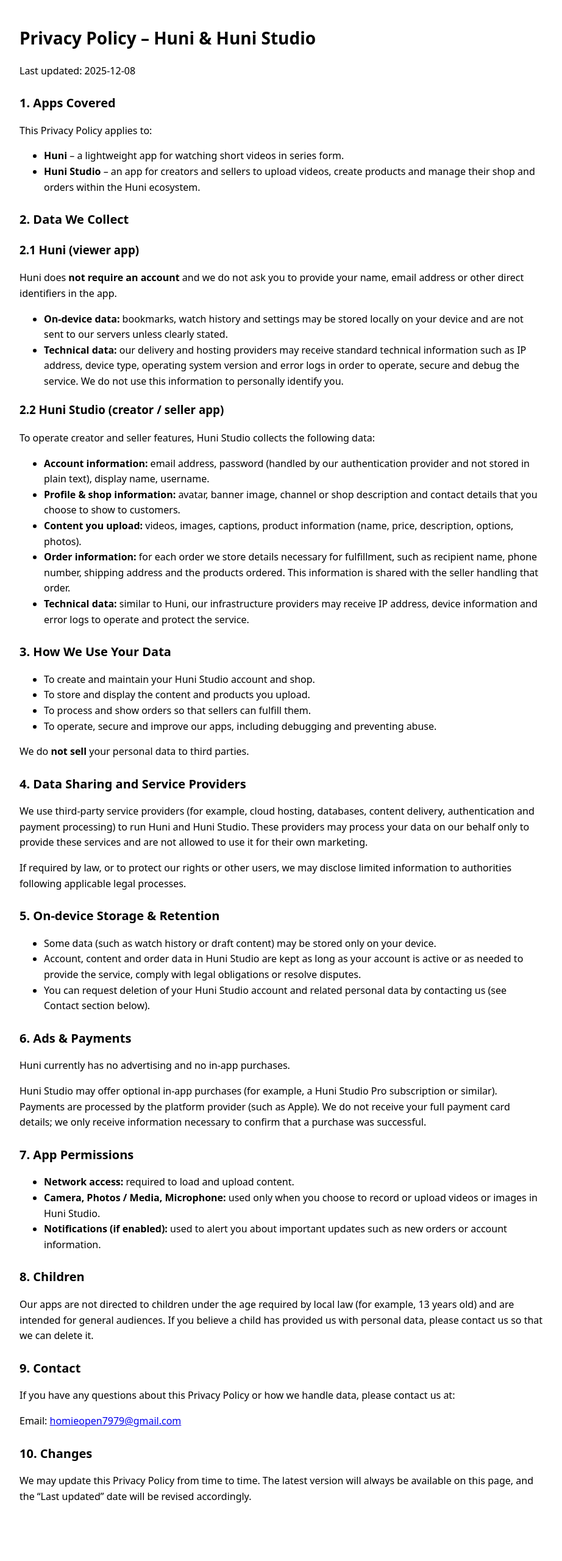
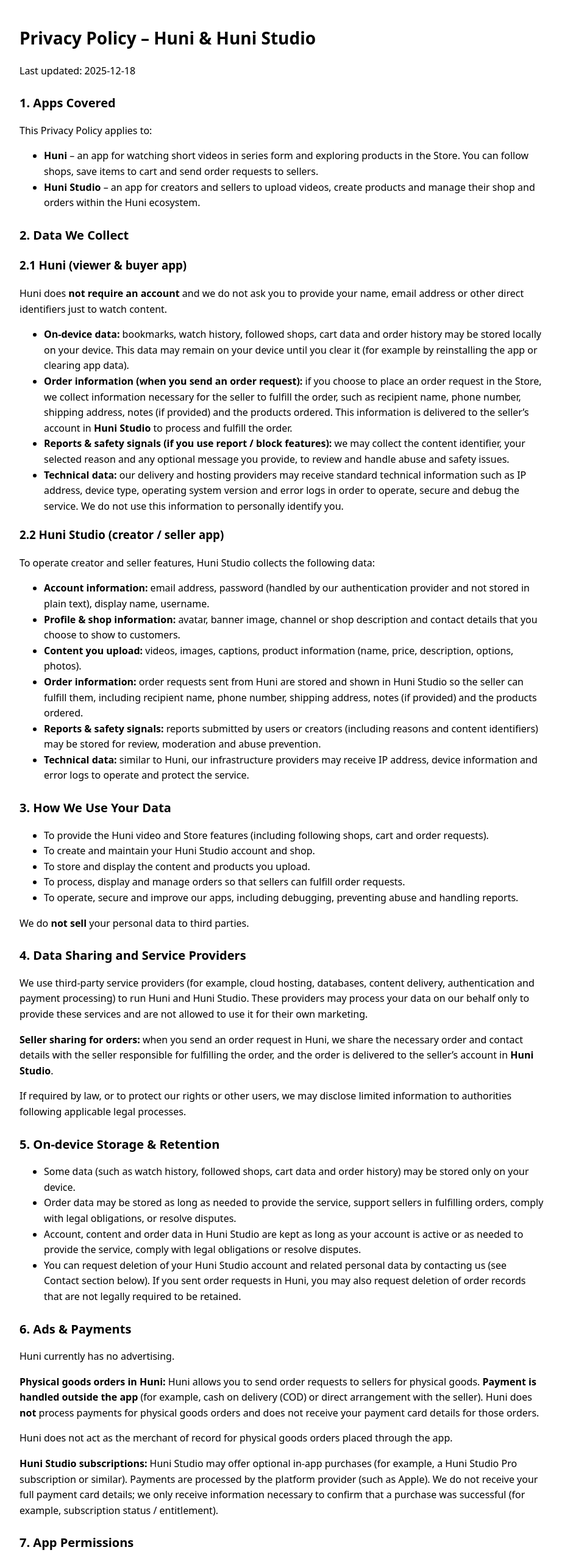
Before and after one commit to Thunga7979/homie-legal, a plain HTML site: page privacy-en.html in a window 1280 px wide. Shown: the top 2560 px of the page at 61% size, without its empty margins (178-1100 px from the left). Before the commit the page ends 2507 px from the top, so only its background shows below. Drawn offline with Linux system fonts and the light colour scheme.

Commit message:
Update privacy-en.html
Signed-off-by: Thunga7979 <thunga7979@gmail.com>

```diff
--- a/privacy-en.html
+++ b/privacy-en.html
@@ -18,125 +18,164 @@
 </head>
 <body>
   <h1>Privacy Policy – Huni &amp; Huni Studio</h1>
-  <p>Last updated: 2025-12-08</p>
+  <p>Last updated: 2025-12-18</p>
 
   <h2>1. Apps Covered</h2>
-  <p>
-    This Privacy Policy applies to:
-  </p>
+  <p>This Privacy Policy applies to:</p>
   <ul>
-    <li><strong>Huni</strong> – a lightweight app for watching short videos in series form.</li>
-    <li><strong>Huni Studio</strong> – an app for creators and sellers to upload videos,
-      create products and manage their shop and orders within the Huni ecosystem.</li>
+    <li>
+      <strong>Huni</strong> – an app for watching short videos in series form and exploring products in the Store.
+      You can follow shops, save items to cart and send order requests to sellers.
+    </li>
+    <li>
+      <strong>Huni Studio</strong> – an app for creators and sellers to upload videos, create products and manage their shop
+      and orders within the Huni ecosystem.
+    </li>
   </ul>
 
   <h2>2. Data We Collect</h2>
 
-  <h3>2.1 Huni (viewer app)</h3>
+  <h3>2.1 Huni (viewer &amp; buyer app)</h3>
   <p>
-    Huni does <strong>not require an account</strong> and we do not ask you to provide
-    your name, email address or other direct identifiers in the app.
+    Huni does <strong>not require an account</strong> and we do not ask you to provide your name, email address
+    or other direct identifiers just to watch content.
   </p>
   <ul>
-    <li><strong>On-device data:</strong> bookmarks, watch history and settings may be
-      stored locally on your device and are not sent to our servers unless clearly stated.</li>
-    <li><strong>Technical data:</strong> our delivery and hosting providers may receive
-      standard technical information such as IP address, device type, operating system
-      version and error logs in order to operate, secure and debug the service. We do not
-      use this information to personally identify you.</li>
+    <li>
+      <strong>On-device data:</strong> bookmarks, watch history, followed shops, cart data and order history may be stored locally
+      on your device. This data may remain on your device until you clear it (for example by reinstalling the app or clearing app data).
+    </li>
+    <li>
+      <strong>Order information (when you send an order request):</strong> if you choose to place an order request in the Store,
+      we collect information necessary for the seller to fulfill the order, such as recipient name, phone number,
+      shipping address, notes (if provided) and the products ordered. This information is delivered to the seller’s account
+      in <strong>Huni Studio</strong> to process and fulfill the order.
+    </li>
+    <li>
+      <strong>Reports &amp; safety signals (if you use report / block features):</strong> we may collect the content identifier,
+      your selected reason and any optional message you provide, to review and handle abuse and safety issues.
+    </li>
+    <li>
+      <strong>Technical data:</strong> our delivery and hosting providers may receive standard technical information such as IP address,
+      device type, operating system version and error logs in order to operate, secure and debug the service.
+      We do not use this information to personally identify you.
+    </li>
   </ul>
 
   <h3>2.2 Huni Studio (creator / seller app)</h3>
   <p>To operate creator and seller features, Huni Studio collects the following data:</p>
   <ul>
-    <li><strong>Account information:</strong> email address, password (handled by our
-      authentication provider and not stored in plain text), display name, username.</li>
-    <li><strong>Profile &amp; shop information:</strong> avatar, banner image, channel or
-      shop description and contact details that you choose to show to customers.</li>
-    <li><strong>Content you upload:</strong> videos, images, captions, product
-      information (name, price, description, options, photos).</li>
-    <li><strong>Order information:</strong> for each order we store details necessary for
-      fulfillment, such as recipient name, phone number, shipping address and the
-      products ordered. This information is shared with the seller handling that order.</li>
-    <li><strong>Technical data:</strong> similar to Huni, our infrastructure providers
-      may receive IP address, device information and error logs to operate and protect
-      the service.</li>
+    <li>
+      <strong>Account information:</strong> email address, password (handled by our authentication provider and not stored in plain text),
+      display name, username.
+    </li>
+    <li>
+      <strong>Profile &amp; shop information:</strong> avatar, banner image, channel or shop description and contact details that you
+      choose to show to customers.
+    </li>
+    <li>
+      <strong>Content you upload:</strong> videos, images, captions, product information (name, price, description, options, photos).
+    </li>
+    <li>
+      <strong>Order information:</strong> order requests sent from Huni are stored and shown in Huni Studio so the seller can fulfill them,
+      including recipient name, phone number, shipping address, notes (if provided) and the products ordered.
+    </li>
+    <li>
+      <strong>Reports &amp; safety signals:</strong> reports submitted by users or creators (including reasons and content identifiers)
+      may be stored for review, moderation and abuse prevention.
+    </li>
+    <li>
+      <strong>Technical data:</strong> similar to Huni, our infrastructure providers may receive IP address, device information and error logs
+      to operate and protect the service.
+    </li>
   </ul>
 
   <h2>3. How We Use Your Data</h2>
   <ul>
+    <li>To provide the Huni video and Store features (including following shops, cart and order requests).</li>
     <li>To create and maintain your Huni Studio account and shop.</li>
     <li>To store and display the content and products you upload.</li>
-    <li>To process and show orders so that sellers can fulfill them.</li>
-    <li>To operate, secure and improve our apps, including debugging and preventing abuse.</li>
+    <li>To process, display and manage orders so that sellers can fulfill order requests.</li>
+    <li>To operate, secure and improve our apps, including debugging, preventing abuse and handling reports.</li>
   </ul>
-  <p>
-    We do <strong>not sell</strong> your personal data to third parties.
-  </p>
+  <p>We do <strong>not sell</strong> your personal data to third parties.</p>
 
   <h2>4. Data Sharing and Service Providers</h2>
   <p>
-    We use third-party service providers (for example, cloud hosting, databases, content
-    delivery, authentication and payment processing) to run Huni and Huni Studio. These
-    providers may process your data on our behalf only to provide these services and are
-    not allowed to use it for their own marketing.
+    We use third-party service providers (for example, cloud hosting, databases, content delivery, authentication and payment processing)
+    to run Huni and Huni Studio. These providers may process your data on our behalf only to provide these services and are not allowed
+    to use it for their own marketing.
   </p>
   <p>
-    If required by law, or to protect our rights or other users, we may disclose limited
-    information to authorities following applicable legal processes.
+    <strong>Seller sharing for orders:</strong> when you send an order request in Huni, we share the necessary order and contact details
+    with the seller responsible for fulfilling the order, and the order is delivered to the seller’s account in <strong>Huni Studio</strong>.
+  </p>
+  <p>
+    If required by law, or to protect our rights or other users, we may disclose limited information to authorities following applicable legal processes.
   </p>
 
   <h2>5. On-device Storage &amp; Retention</h2>
   <ul>
-    <li>Some data (such as watch history or draft content) may be stored only on your
-      device.</li>
-    <li>Account, content and order data in Huni Studio are kept as long as your account
-      is active or as needed to provide the service, comply with legal obligations or
-      resolve disputes.</li>
-    <li>You can request deletion of your Huni Studio account and related personal data by
-      contacting us (see Contact section below).</li>
+    <li>
+      Some data (such as watch history, followed shops, cart data and order history) may be stored only on your device.
+    </li>
+    <li>
+      Order data may be stored as long as needed to provide the service, support sellers in fulfilling orders, comply with legal obligations,
+      or resolve disputes.
+    </li>
+    <li>
+      Account, content and order data in Huni Studio are kept as long as your account is active or as needed to provide the service,
+      comply with legal obligations or resolve disputes.
+    </li>
+    <li>
+      You can request deletion of your Huni Studio account and related personal data by contacting us (see Contact section below).
+      If you sent order requests in Huni, you may also request deletion of order records that are not legally required to be retained.
+    </li>
   </ul>
 
   <h2>6. Ads &amp; Payments</h2>
+  <p>Huni currently has no advertising.</p>
   <p>
-    Huni currently has no advertising and no in-app purchases.
+    <strong>Physical goods orders in Huni:</strong> Huni allows you to send order requests to sellers for physical goods.
+    <strong>Payment is handled outside the app</strong> (for example, cash on delivery (COD) or direct arrangement with the seller).
+    Huni does <strong>not</strong> process payments for physical goods orders and does not receive your payment card details for those orders.
   </p>
   <p>
-    Huni Studio may offer optional in-app purchases (for example, a Huni Studio Pro
-    subscription or similar). Payments are processed by the platform provider (such as
-    Apple). We do not receive your full payment card details; we only receive information
-    necessary to confirm that a purchase was successful.
+    Huni does not act as the merchant of record for physical goods orders placed through the app.
+  </p>
+  <p>
+    <strong>Huni Studio subscriptions:</strong> Huni Studio may offer optional in-app purchases (for example, a Huni Studio Pro subscription or similar).
+    Payments are processed by the platform provider (such as Apple). We do not receive your full payment card details; we only receive information
+    necessary to confirm that a purchase was successful (for example, subscription status / entitlement).
   </p>
 
   <h2>7. App Permissions</h2>
   <ul>
-    <li><strong>Network access:</strong> required to load and upload content.</li>
-    <li><strong>Camera, Photos / Media, Microphone:</strong> used only when you choose
-      to record or upload videos or images in Huni Studio.</li>
-    <li><strong>Notifications (if enabled):</strong> used to alert you about important
-      updates such as new orders or account information.</li>
+    <li><strong>Network access:</strong> required to load, sync and upload content and orders.</li>
+    <li>
+      <strong>Camera, Photos / Media, Microphone:</strong> used only when you choose to record or upload videos or images
+      (primarily in Huni Studio, and only when you initiate those actions).
+    </li>
+    <li>
+      <strong>Notifications (if enabled):</strong> used to alert you about important updates such as new orders, order status changes,
+      or account information.
+    </li>
   </ul>
 
   <h2>8. Children</h2>
   <p>
-    Our apps are not directed to children under the age required by local law (for
-    example, 13 years old) and are intended for general audiences. If you believe a
-    child has provided us with personal data, please contact us so that we can delete it.
+    Our apps are not directed to children under the age required by local law (for example, 13 years old) and are intended for general audiences.
+    If you believe a child has provided us with personal data, please contact us so that we can delete it.
   </p>
 
   <h2>9. Contact</h2>
-  <p>
-    If you have any questions about this Privacy Policy or how we handle data, please
-    contact us at:
-  </p>
-  <p>
-    Email: <a href="mailto:homieopen7979@gmail.com">homieopen7979@gmail.com</a>
-  </p>
+  <p>If you have any questions about this Privacy Policy or how we handle data, please contact us at:</p>
+  <p>Email: <a href="mailto:homieopen7979@gmail.com">homieopen7979@gmail.com</a></p>
 
   <h2>10. Changes</h2>
   <p>
-    We may update this Privacy Policy from time to time. The latest version will always
-    be available on this page, and the “Last updated” date will be revised accordingly.
+    We may update this Privacy Policy from time to time. The latest version will always be available on this page,
+    and the “Last updated” date will be revised accordingly.
   </p>
 </body>
 </html>
```
